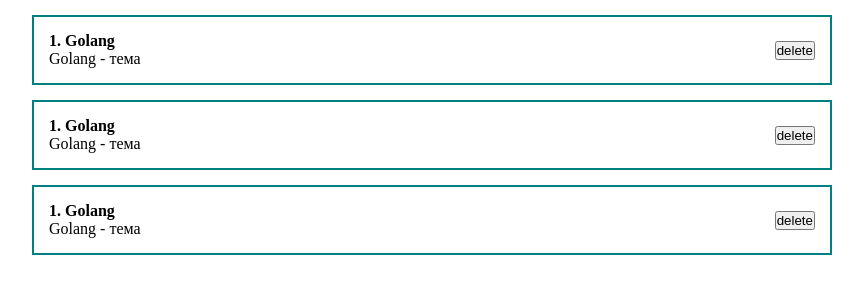
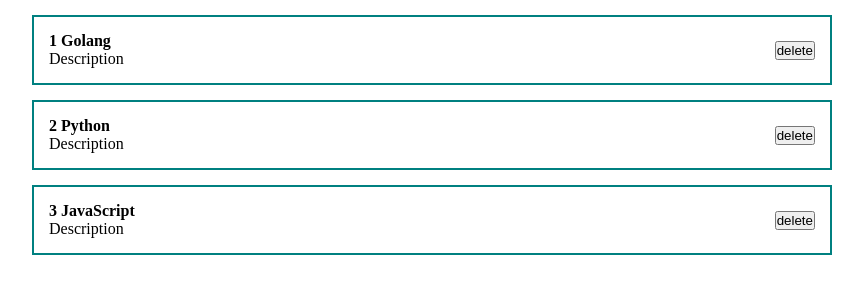
Before and after one commit to Kai120789/react_video, a React (Create React App) app: page / in a window 1280 px wide. Shown: the top 300 px of the page, without its empty margins (208-1071 px from the left). Built offline with nearby package versions, Linux system fonts and the light colour scheme; the HTML template or start-up script is replaced by a standard one.

Commit message:
feat: props arguments

```diff
--- a/src/App.js
+++ b/src/App.js
@@ -2,47 +2,16 @@
 import './styles/App.css'
 import Counter from "./components/Counter";
 import ClassCounter from "./components/ClassCounter";
+import PostItem from "./components/PostItem";
 
 function App() {
   const [value, setValue] = useState('TEXT')
 
   return (
     <div className="App">
-      <div className="post">
-        <div className="post_content">
-          <strong>1. Golang</strong>
-          <div>
-            Golang - тема
-          </div>
-        </div>
-        <div className="post_btns">
-          <button>delete</button>
-        </div>
-      </div>
-
-      <div className="post">
-        <div className="post_content">
-          <strong>1. Golang</strong>
-          <div>
-            Golang - тема
-          </div>
-        </div>
-        <div className="post_btns">
-          <button>delete</button>
-        </div>
-      </div>
-
-      <div className="post">
-        <div className="post_content">
-          <strong>1. Golang</strong>
-          <div>
-            Golang - тема
-          </div>
-        </div>
-        <div className="post_btns">
-          <button>delete</button>
-        </div>
-      </div>
+        <PostItem post={{id: 1, title: 'Golang', body: 'Description'}}/>
+        <PostItem post={{id: 2, title: 'Python', body: 'Description'}}/>
+        <PostItem post={{id: 3, title: 'JavaScript', body: 'Description'}}/>
     </div>
   );
 }
--- /dev/null
+++ b/src/components/PostItem.jsx
@@ -0,0 +1,20 @@
+import React from 'react';
+
+const PostItem = (props) => {
+    console.log(props);
+    return (
+        <div className="post">
+            <div className="post_content">
+                <strong>{props.post.id} {props.post.title}</strong>
+                <div>
+                    {props.post.body}
+                </div>
+            </div>
+            <div className="post_btns">
+                <button>delete</button>
+            </div>
+        </div>
+    )
+}
+
+export default PostItem
--- a/src/index.js
+++ b/src/index.js
@@ -5,6 +5,6 @@
 const root = ReactDOM.createRoot(document.getElementById('root'));
 root.render(
   <React.StrictMode>
-    <App />
+    <App/>
   </React.StrictMode>
 );
```
